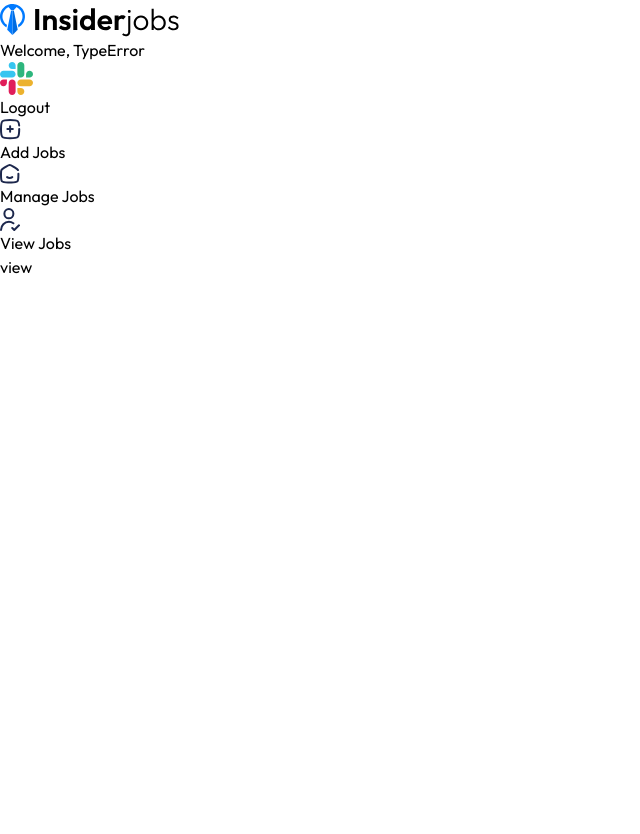
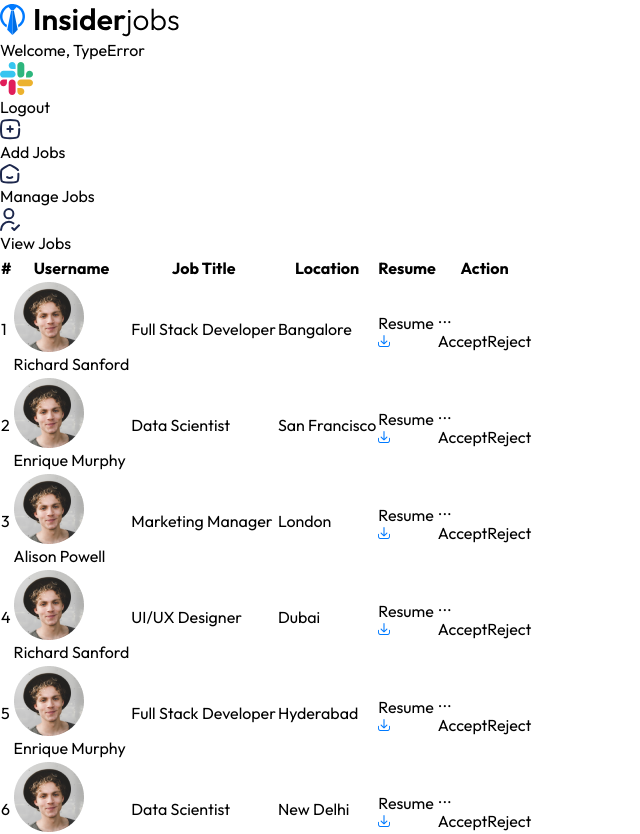
Before and after one commit to sreejeshsj/JobPortal, a React (Vite) app in the folder client/: page /dashboard/view-applications in a window 1280 px wide. Shown: the top 834 px of the page, without its empty margins (0-640 px from the left). Before the commit the page ends 800 px from the top, so only its background shows below. Built offline with nearby package versions, Linux system fonts and the light colour scheme.

Commit message:
viewJobPage completed

```diff
--- a/client/src/pages/ViewApplication.jsx
+++ b/client/src/pages/ViewApplication.jsx
@@ -1,9 +1,56 @@
 import React from 'react'
+import { assets, viewApplicationsPageData } from '../assets/assets'
 
 function ViewApplication() {
   return (
-    <div>
-      view
+    <div className='container max-auto p-4'>
+      <div>
+        <table className='w-full max-w-4xl bg-white border border-gray-200 max-sm:text-sm'>
+          <thead>
+            <tr className='border-b'>
+              <th className='py-2 px-4 text-left'>#</th>
+              <th className='py-2 px-4 text-left'>Username</th>
+              <th className='py-2 px-4 text-left max-sm:hidden'>Job Title</th>
+              <th className='py-2 px-4 text-left max-sm:hidden'>Location</th>
+              <th className='py-2 px-4 text-left'>Resume</th>
+              <th className='py-2 px-4 text-left'>Action</th>
+            </tr>
+          </thead>
+          <tbody>
+            {
+              viewApplicationsPageData.map((applicant,index)=>(
+                <tr key={index} className="text-gray-700">
+                  <td className='py-2 px-4 border-b text-center'>{index+1}</td>
+                  <td className='py-2 px-4 border-b text-center flex'>
+                    <img className='w-10 h-10 rounded-full mr-3 max-sm:hidden' src={applicant.imgSrc} alt="" />
+                    <span>{applicant.name}</span>
+                  </td>
+                  <td className='py-2 px-4 border-b max-sm:hidden'>
+                    {applicant.jobTitle}
+                  </td>
+                  <td  className='py-2 px-4 border-b max-sm:hidden'>{applicant.location}</td>
+                  <td className='py-2 px-4 border-b'>
+                    <a href="" target='_blank'
+                    className='bg-blue-50 text-blue-400 py-1 rounded inline-flex gap-2 items-center'
+                    >
+                      Resume <img src={assets.resume_download_icon} alt="" />
+                    </a>
+                  </td>
+                  <td className='py-2 px-4 border-b relative'>
+                    <div className='relative inline-block text-left group'>
+                      <button className='text-gray-500 action-button'>...</button>
+                      <div className='z-10 hidden absolute right-0 left-0 top-0 mt-2 w-32 bg-white border border-gray-200 rounded shadow group-hover:block'>
+                        <button className='block w-full text-left px-4 py-2 text-blue-500 hover:bg-gray-100'>Accept</button>
+                        <button className='block w-full text-left px-4 py-2 text-red-500 hover:bg-gray-100'>Reject</button>
+                      </div>
+                    </div>
+                  </td>
+                </tr>
+              ))
+            }
+          </tbody>
+        </table>
+      </div>
     </div>
   )
 }
```
